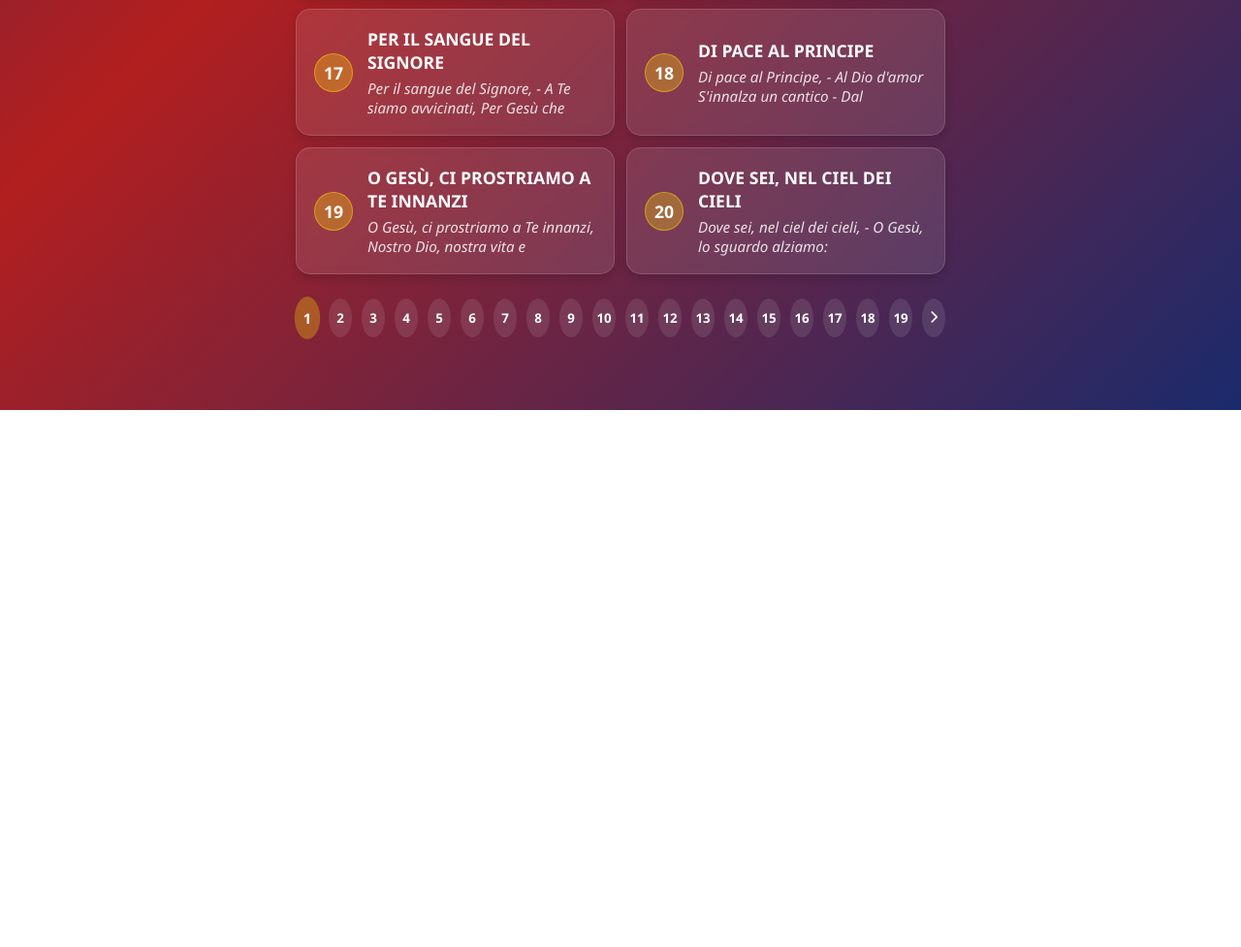
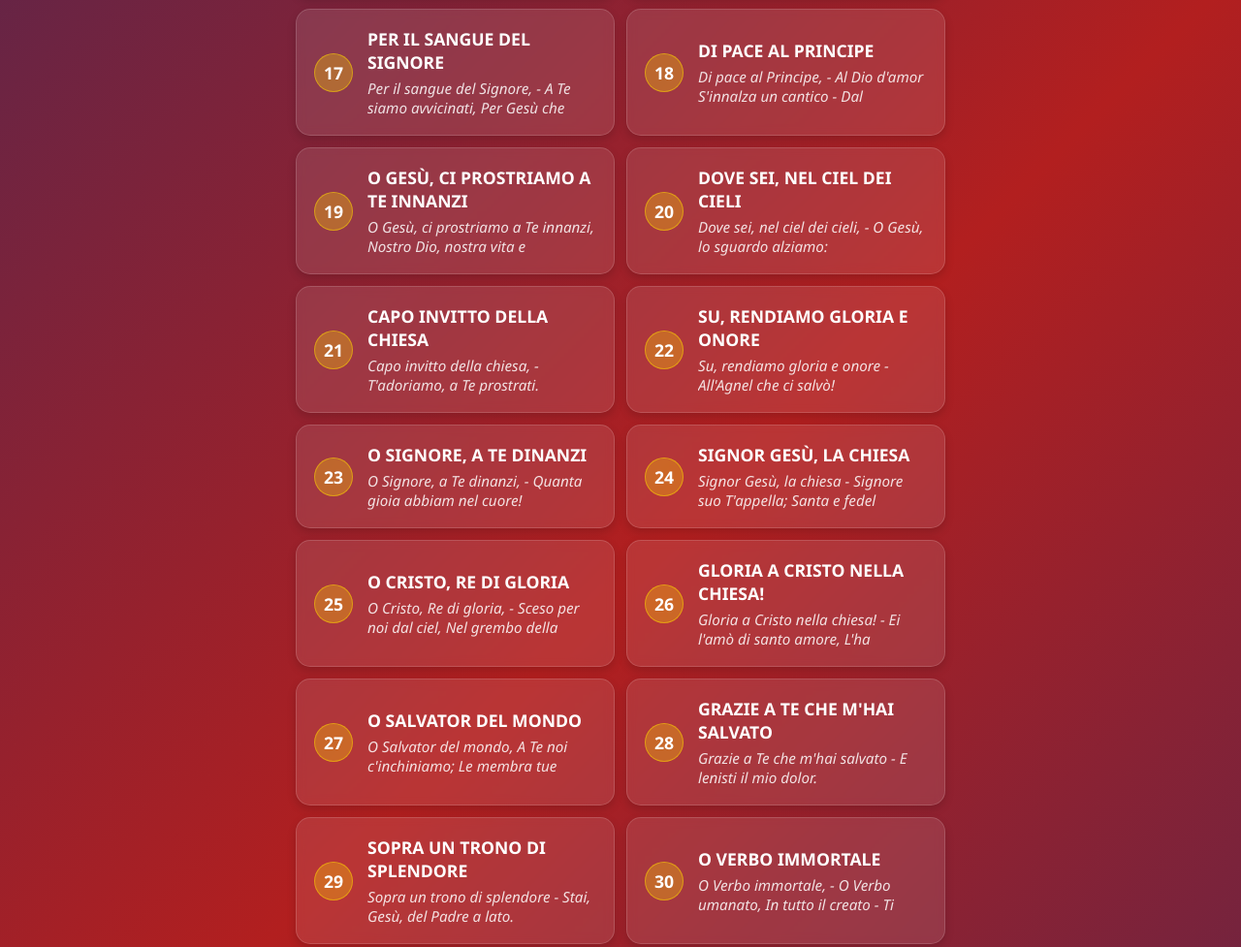
Before and after one commit to stegen17/InnarioDSv3_1, a plain HTML site: page index.html in a window 1280 px wide. Shown: the part 1281-2258 px from the top of the page at 97% size. Before the commit the page ends 1704 px from the top, so only its background shows below. Drawn offline with Linux system fonts and the light colour scheme.

Commit message:
Update index.html

```diff
--- a/index.html
+++ b/index.html
@@ -2237,7 +2237,7 @@
 
         // State management
         let currentPage = 1;
-        const hymnsPerPage = 20;
+        const hymnsPerPage = 50;
         let filteredHymns = [...hymns];
 
         // DOM elements
```
